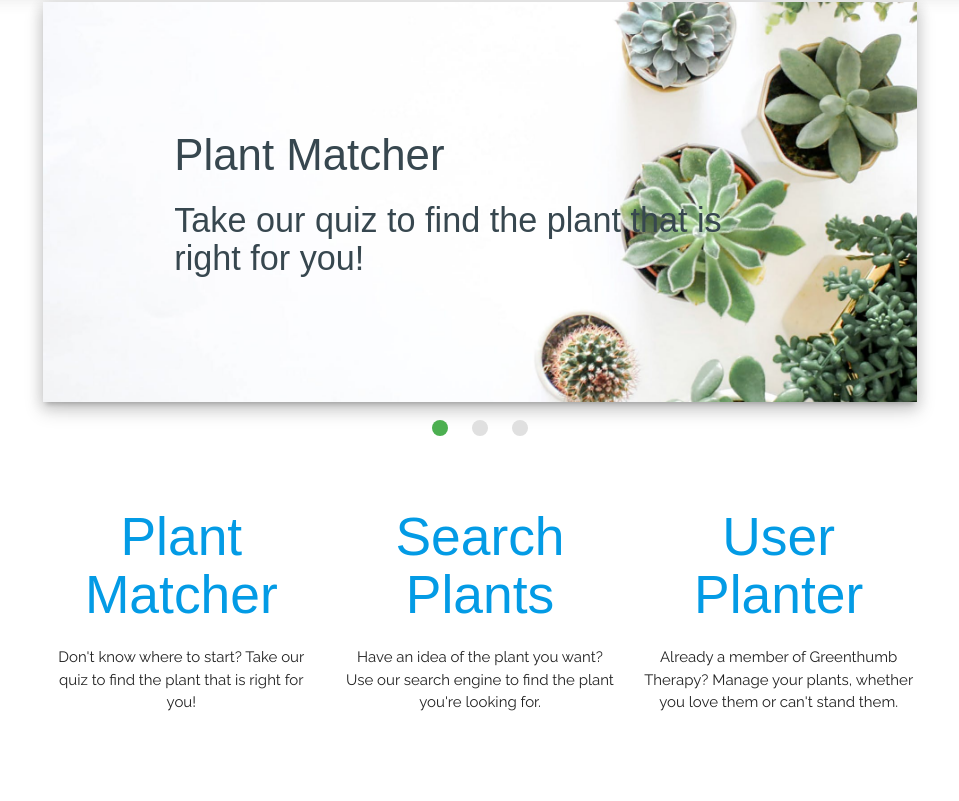
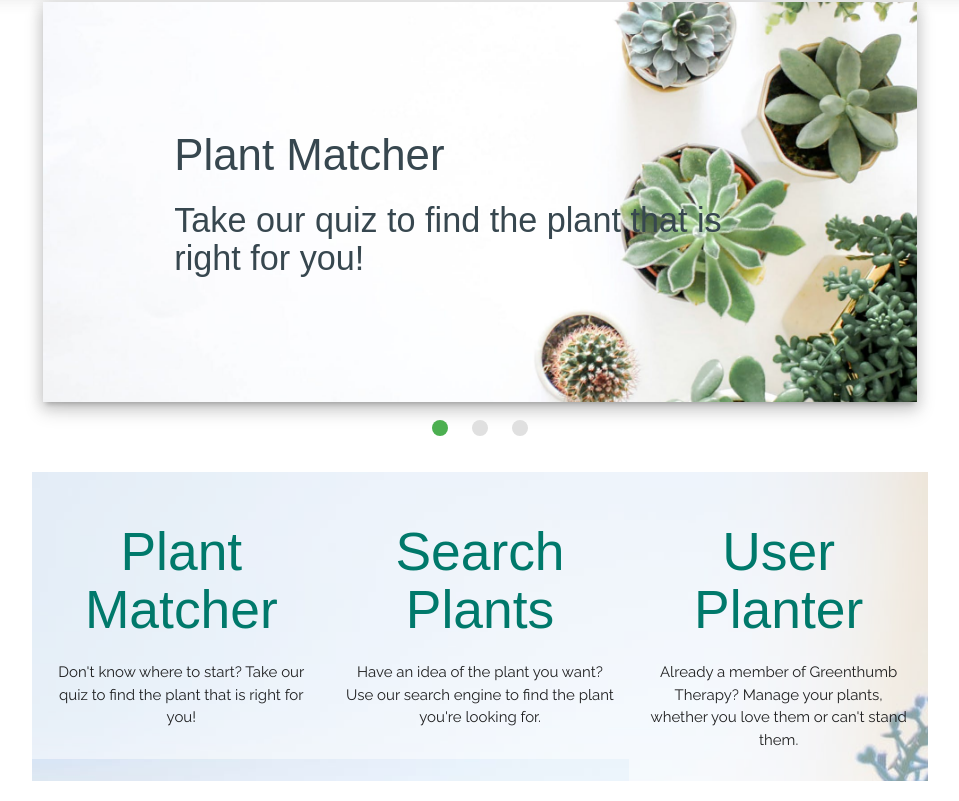
Before and after one commit to homr0/GreenthumbTherapy, a React (Create React App) app in the folder client/: page / in a window 1280 px wide. Shown: the part 417-1218 px from the top of the page, without its empty margins (160-1119 px from the left). Before the commit the page ends 1166 px from the top, so only its background shows below. Built offline with nearby package versions, Linux system fonts and the light colour scheme; no server answers; a web font is replaced by a local one.

Commit message:
added some basic styles to the plant boxes

```diff
--- a/client/src/App.css
+++ b/client/src/App.css
@@ -7,6 +7,15 @@ body {
 
 h1, h2, h3, h4, h5, h6 {
   font-family: "Gentium Book Basic", sans-serif;
+}
+
+#planter-box {
+  background-image: url("/images/flower3.jpeg");
+}
+
+#planter-box .plant-box {
+  background-color: rgba(255, 255, 255, 0.5);
+  padding: 1rem;
 }
 
 #plant-results {
--- a/client/src/pages/Home.js
+++ b/client/src/pages/Home.js
@@ -32,10 +32,10 @@ class Home extends Component {
           </Col>
         </Row>
 
-        <Row>
+        <Row id="planter-box">
           <Col size="s12 m4 center plant-box">
             <h2>
-              <a href="/questionnaire">Plant Matcher</a>
+              <a href="/questionnaire" className="teal-text text-darken-2">Plant Matcher</a>
             </h2>
 
             <p>Don't know where to start? Take our quiz to find the plant that is right for you!</p>
@@ -43,7 +43,7 @@ class Home extends Component {
 
           <Col size="s12 m4 center plant-box">
             <h2>
-              <a href="/search">Search Plants</a>
+              <a href="/search" className="teal-text text-darken-2">Search Plants</a>
             </h2>
 
             <p>Have an idea of the plant you want? Use our search engine to find the plant you're looking for.</p>
@@ -51,7 +51,7 @@ class Home extends Component {
 
           <Col size="s12 m4 center plant-box">
             <h2>
-              <a href="/user">User Planter</a>
+              <a href="/user" className="teal-text text-darken-2">User Planter</a>
             </h2>
 
             <p>Already a member of Greenthumb Therapy? Manage your plants, whether you love them or can't stand them.</p>
```
